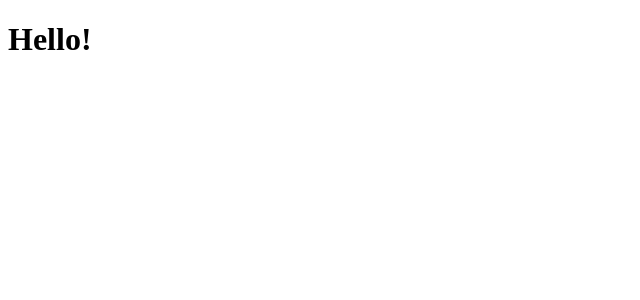
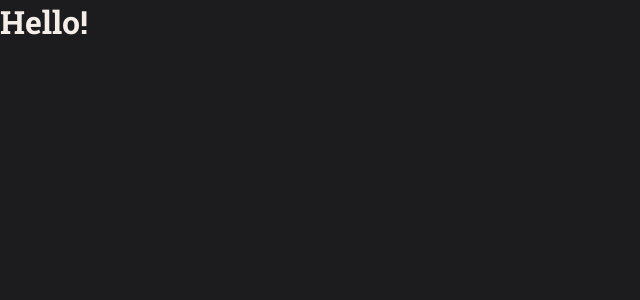
Before and after one commit to amaendoas/rocket-movie-frontend, a React (Vite) app: page / in a window 1280 px wide. Shown: the top 300 px of the page, without its empty margins (0-640 px from the left). Built offline with nearby package versions, Linux system fonts and the light colour scheme.

Commit message:
Primeiro componente

```diff
--- a/index.html
+++ b/index.html
@@ -3,6 +3,9 @@
   <head>
     <meta charset="UTF-8" />
     <meta name="viewport" content="width=device-width, initial-scale=1.0" />
+    <link rel="preconnect" href="https://fonts.googleapis.com">
+  <link rel="preconnect" href="https://fonts.gstatic.com" crossorigin>
+  <link href="https://fonts.googleapis.com/css2?family=Roboto+Slab:wght@400;500;700&display=swap" rel="stylesheet">
     <title>Rocket Movie</title>
   </head>
   <body>
--- a/package.json
+++ b/package.json
@@ -9,7 +9,8 @@
   },
   "dependencies": {
     "react": "^18.0.0",
-    "react-dom": "^18.0.0"
+    "react-dom": "^18.0.0",
+    "styled-components": "^5.3.5"
   },
   "devDependencies": {
     "@types/react": "^18.0.0",
--- /dev/null
+++ b/src/components/Button/index.jsx
@@ -0,0 +1,14 @@
+import { Container } from './styles'
+
+export function Button({title, loading = false, ...rest}) {
+
+  return (
+    <Container
+    type='button'
+    disabled={loading}
+    {...rest}
+    >
+    {loading ? 'Carregando...' : title}
+    </Container>
+  )
+}
--- /dev/null
+++ b/src/components/Button/styles.js
@@ -0,0 +1,8 @@
+import styled from "styled-components";
+
+export const Container = styled.button`
+  width: 100%;
+  height: 56px;
+  background: ${({theme}) => theme.COLORS.PINK};
+  border-radius: 10px;
+`;
--- a/src/main.jsx
+++ b/src/main.jsx
@@ -1,9 +1,15 @@
-import React from 'react'
-import ReactDOM from 'react-dom/client'
-import { Movies } from './pages/Movies'
+import React from 'react';
+import ReactDOM from 'react-dom/client';
+import { Movies } from './pages/Movies';
+import GlobalStyles from './styles/global';
+import { ThemeProvider } from 'styled-components';
+import theme from './styles/theme';
 
 ReactDOM.createRoot(document.getElementById('root')).render(
   <React.StrictMode>
+    <ThemeProvider theme={theme}>
+    <GlobalStyles/>
     <Movies />
+    </ThemeProvider>
   </React.StrictMode>
-)
+);
--- a/src/pages/Movies.jsx
+++ /dev/null
@@ -1,5 +0,0 @@
-export function Movies() {
-  return (
-    <h1>Hello!</h1>
-  )
-}
--- /dev/null
+++ b/src/pages/Movies/index.jsx
@@ -0,0 +1,10 @@
+import { Container } from "./styles";
+import { Button } from "../../components/Button";
+
+export function Movies() {
+  return (
+    <Container>
+      <h1>Hello!</h1>
+    </Container>
+  )
+};
--- /dev/null
+++ b/src/pages/Movies/styles.js
@@ -0,0 +1,5 @@
+import styled from "styled-components";
+
+export const Container = styled.div`
+
+`
--- /dev/null
+++ b/src/styles/global.js
@@ -0,0 +1,36 @@
+import { createGlobalStyle } from "styled-components";
+
+export default createGlobalStyle`
+  * {
+    margin: 0;
+    padding: 0;
+    box-sizing: border-box;
+  }
+
+  body {
+    background: ${({theme}) => theme.COLORS.BACKGROUND_800};
+    color: ${({theme}) => theme.COLORS.WHITE_100};
+
+    -webkit-font-smoothing: antialiased;
+  }
+
+  body, input, button, textarea {
+    font-family: 'Roboto Slab', serif;
+    font-size: 16px;
+    outline: none;
+  }
+
+  a {
+    text-decoration: none;
+  }
+
+  button, a {
+    cursor: pointer;
+    transition: filter 0.2s;
+  }
+
+  button:hover, a:hover {
+    filter: brightness(0.9);
+  }
+
+`
--- /dev/null
+++ b/src/styles/theme.js
@@ -0,0 +1,19 @@
+export default {
+  COLORS: {
+    BACKGROUND_900: "#0D0C0F",
+    BACKGROUND_800: "#1C1B1E",
+    BACKGROUND_700: "#262529",
+    BACKGROUND_600: "#312E38",
+    BACKGROUND_500: "#3E3B47",
+
+
+    WHITE: "#FFFFFF",
+    WHITE_100: "#F4EDE8",
+    WHITE_200: "#E5E5E5",
+    PINK: "#FF859B",
+
+    GRAY_100: "#999591",
+    GRAY_200: "#948F99",
+    GRAY_300: "#666360"
+  }
+};
```
Also changed, not shown: 1 other file (tests, documents, lock files or other folders).
